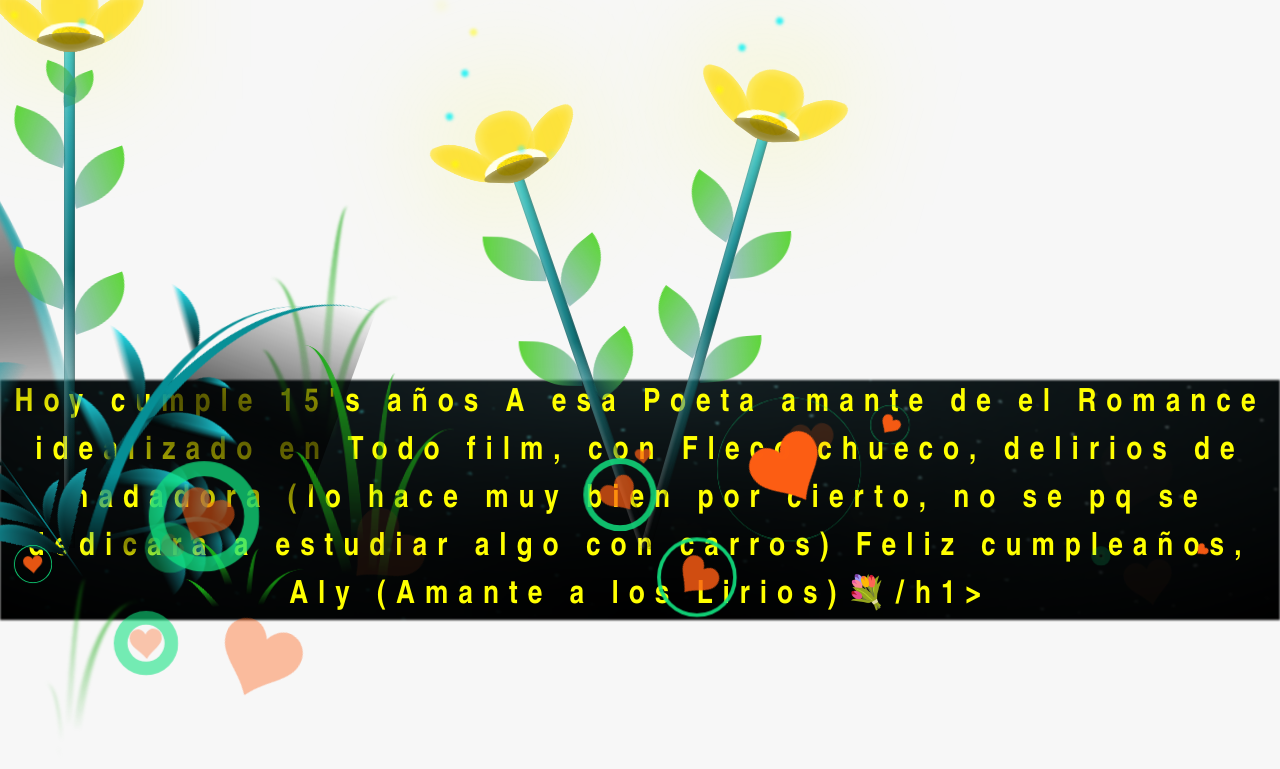
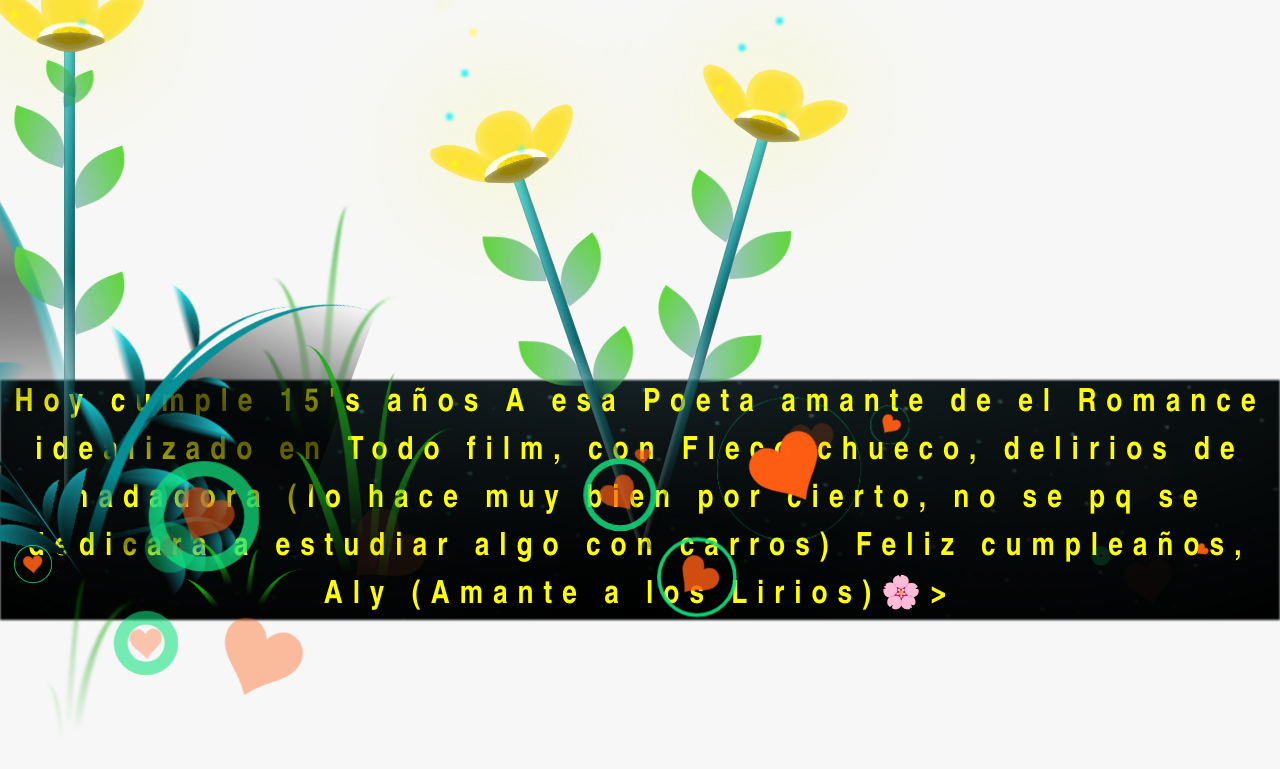
Before and after one commit to Anddywtf/ParatiSam.github.io, a plain HTML site: page flower.html in a window 1280 px wide. Drawn offline with Linux system fonts and the light colour scheme.

Commit message:
Update flower.html

```diff
--- a/flower.html
+++ b/flower.html
@@ -15,7 +15,7 @@
 
     </div>
 
-    <h1 class="titulo">Hoy cumple 15's años A esa Poeta amante de el Romance idealizado en Todo film, con Fleco chueco, delirios de nadadora (lo hace muy bien por cierto, no se pq se dedicara a estudiar algo con carros) Feliz cumpleaños, Aly (Amante a los Lirios)💐/h1>
+    <h1 class="titulo">Hoy cumple 15's años A esa Poeta amante de el Romance idealizado en Todo film, con Fleco chueco, delirios de nadadora (lo hace muy bien por cierto, no se pq se dedicara a estudiar algo con carros) Feliz cumpleaños, Aly (Amante a los Lirios)🌸>
     <div class="night"></div>
 
     <div class="flowers">
```
